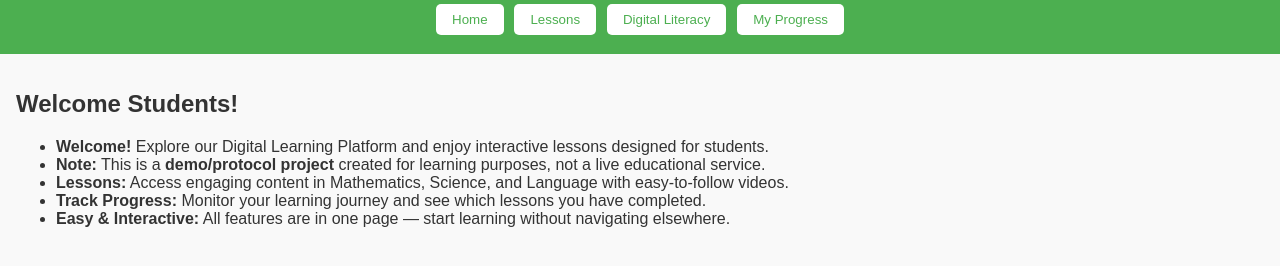
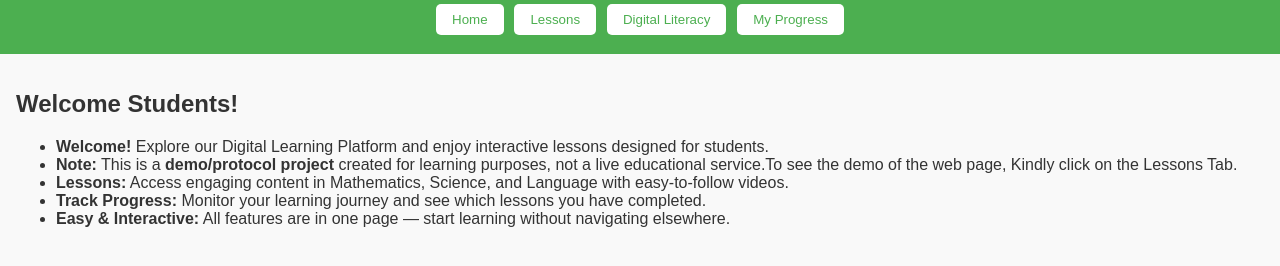
Before and after one commit to fathimashelmeya/Digital-Learning-Platform, a plain HTML site: page index.html in a window 1280 px wide. Shown: the part 96-362 px from the top of the page. Drawn offline with Linux system fonts and the light colour scheme.

Commit message:
Update index.html

```diff
--- a/index.html
+++ b/index.html
@@ -24,7 +24,7 @@
         <h1>Welcome Students!</h1>
         <ul>
           <li><strong>Welcome!</strong> Explore our Digital Learning Platform and enjoy interactive lessons designed for students.</li>
-          <li><strong>Note:</strong> This is a <strong>demo/protocol project</strong> created for learning purposes, not a live educational service.</li>
+          <li><strong>Note:</strong> This is a <strong>demo/protocol project</strong> created for learning purposes, not a live educational service.To see the demo of the web page, Kindly click on the Lessons Tab. </li>
           <li><strong>Lessons:</strong> Access engaging content in Mathematics, Science, and Language with easy-to-follow videos.</li>
           <li><strong>Track Progress:</strong> Monitor your learning journey and see which lessons you have completed.</li>
           <li><strong>Easy & Interactive:</strong> All features are in one page — start learning without navigating elsewhere.</li>
```
